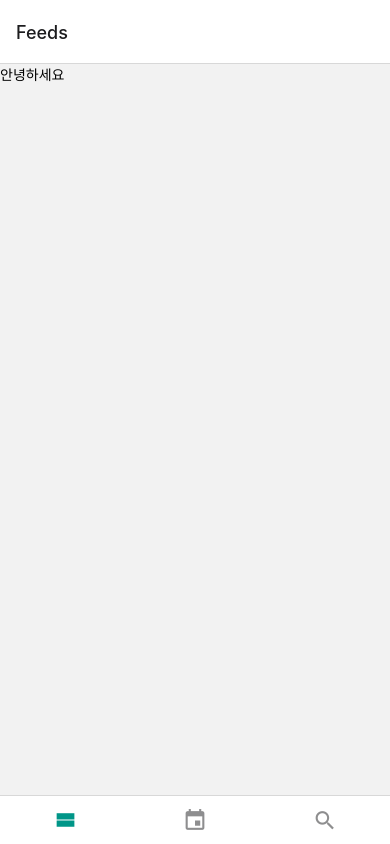
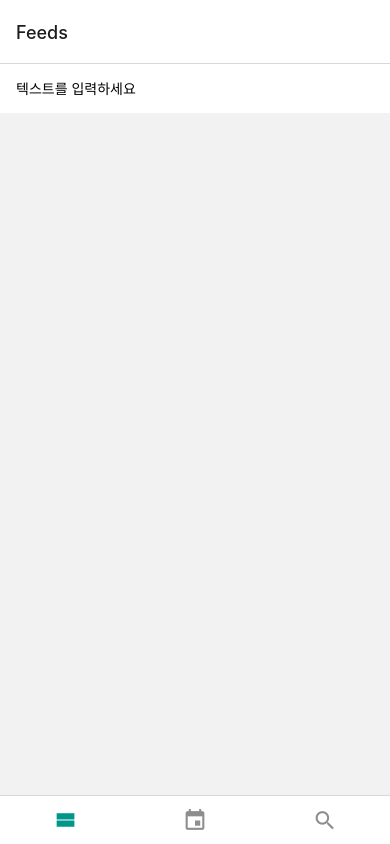
Before and after one commit to jw1036/exam_reactnative, a React Native app: screen /Feeds in a window 390 px wide. Built offline with nearby package versions, Linux system fonts and the light colour scheme.

Commit message:
6.2.3 Context에서 유동적인 값 다루기

```diff
--- a/App.js
+++ b/App.js
@@ -1,14 +1,14 @@
 import React from 'react';
 import {NavigationContainer} from '@react-navigation/native';
 import RootStack from './screens/RootStack';
-import LogContext from './contexts/LogContext';
+import {LogContextProvider} from './contexts/LogContext';
 
 function App() {
   return (
     <NavigationContainer>
-      <LogContext.Provider value={'안녕하세요'}>
+      <LogContextProvider>
         <RootStack />
-      </LogContext.Provider>
+      </LogContextProvider>
     </NavigationContainer>
   );
 }
--- a/contexts/LogContext.js
+++ b/contexts/LogContext.js
@@ -1,5 +1,14 @@
-import {createContext} from 'react';
+import React, {createContext, useState} from 'react';
 
-const LogContext = createContext('안녕하세요');
+const LogContext = createContext();
+
+export function LogContextProvider({children}) {
+  const [text, setText] = useState('');
+  return (
+    <LogContext.Provider value={{text, setText}}>
+      {children}
+    </LogContext.Provider>
+  );
+}
 
 export default LogContext;
--- a/screens/CalendarScreen.js
+++ b/screens/CalendarScreen.js
@@ -1,12 +1,23 @@
-import React from 'react';
-import {StyleSheet, View} from 'react-native';
+import React, {useContext} from 'react';
+import {StyleSheet, View, Text} from 'react-native';
+import LogContext from '../contexts/LogContext';
 
 function CalendarScreen() {
-  return <View style={styles.block} />;
+  const {text} = useContext(LogContext);
+
+  return (
+    <View style={styles.block}>
+      <Text style={styles.text}>text: {text}</Text>
+    </View>
+  );
 }
 
 const styles = StyleSheet.create({
   block: {},
+  text: {
+    padding: 16,
+    fontSize: 24,
+  },
 });
 
 export default CalendarScreen;
--- a/screens/FeedsScreen.js
+++ b/screens/FeedsScreen.js
@@ -1,19 +1,28 @@
 import React, {useContext} from 'react';
-import {StyleSheet, Text, View} from 'react-native';
+import {StyleSheet, TextInput, View} from 'react-native';
 import LogContext from '../contexts/LogContext';
 
 function FeedsScreen() {
-  const value = useContext(LogContext);
+  const {text, setText} = useContext(LogContext);
 
   return (
     <View style={styles.block}>
-      <Text>{value}</Text>
+      <TextInput
+        value={text}
+        onChangeText={setText}
+        placeholder="텍스트를 입력하세요"
+        style={styles.input}
+      />
     </View>
   );
 }
 
 const styles = StyleSheet.create({
   block: {},
+  input: {
+    padding: 16,
+    backgroundColor: 'white',
+  },
 });
 
 export default FeedsScreen;
```
